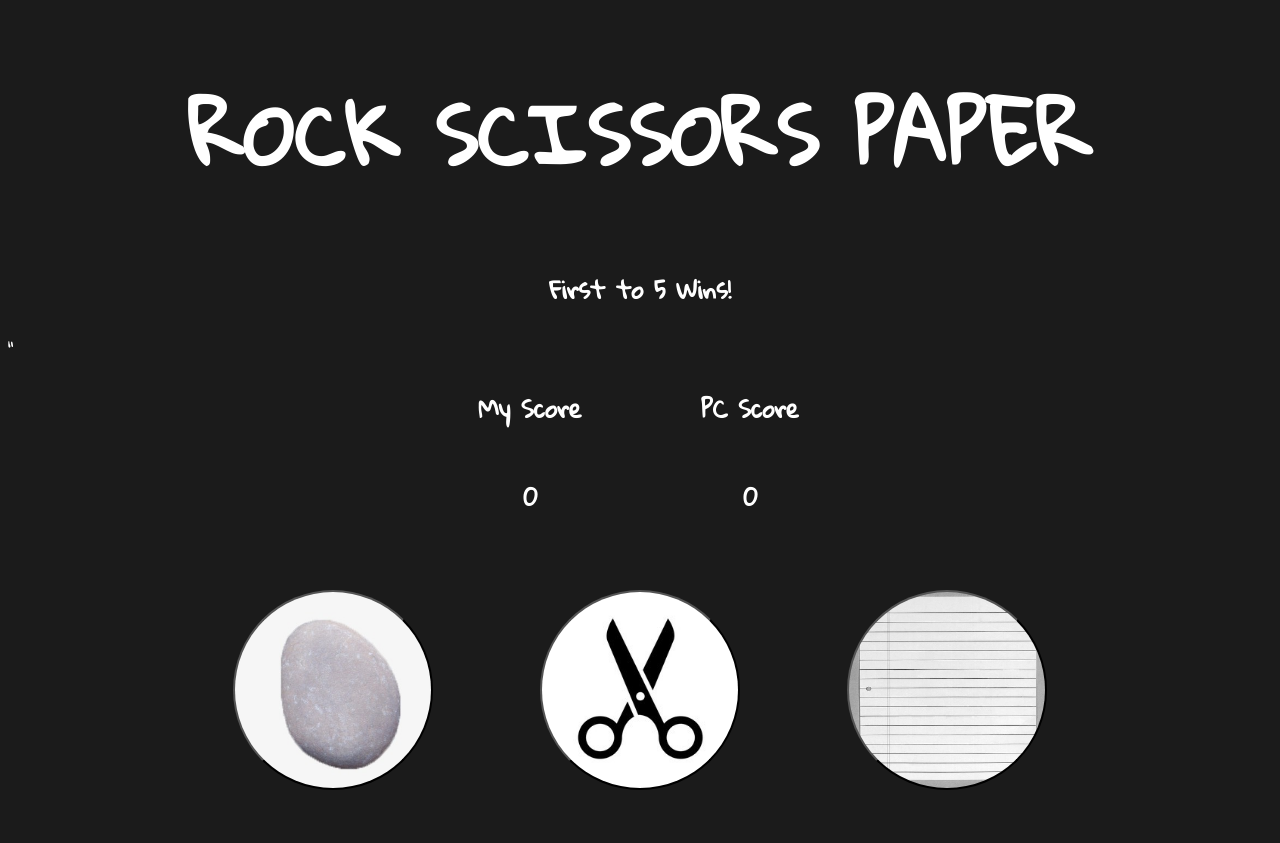
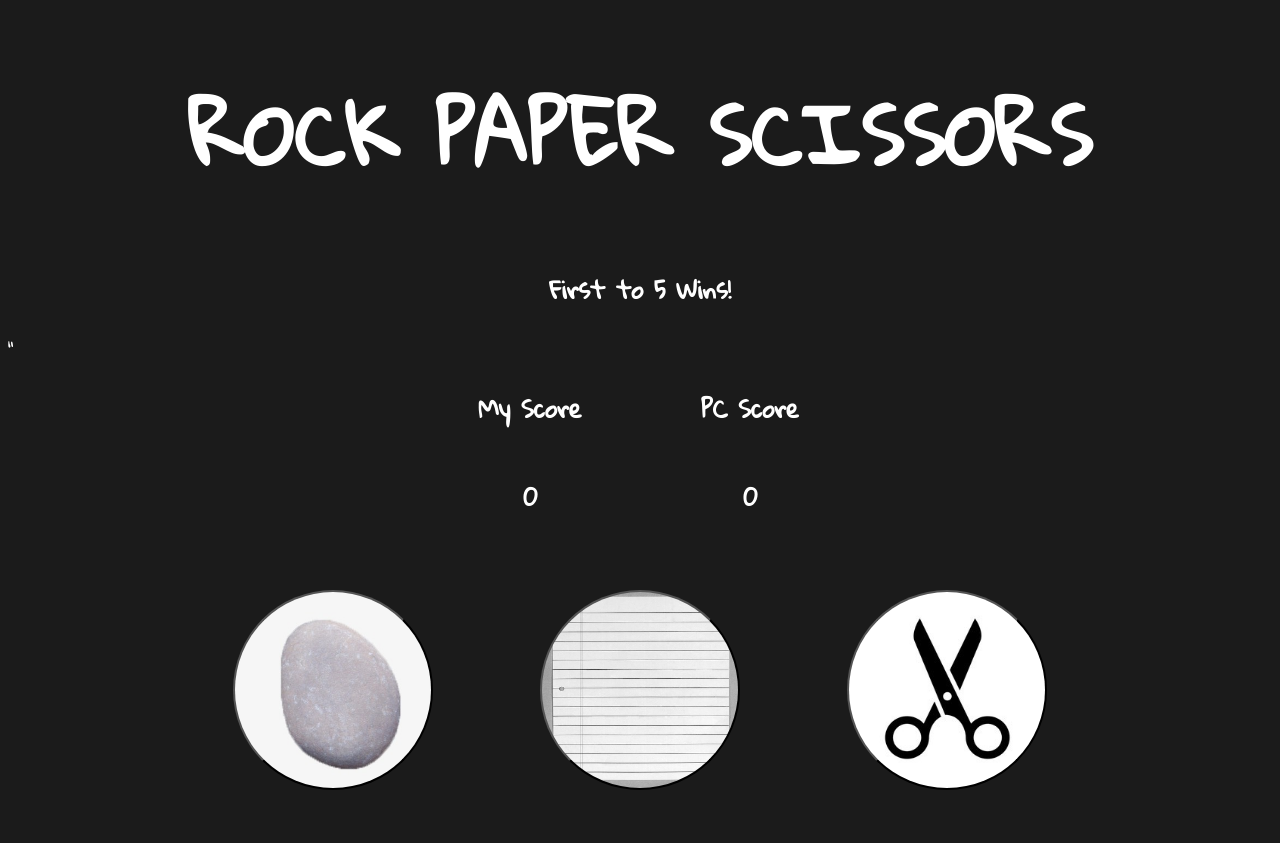
Before and after one commit to Kelses/kelses.github.io, a plain HTML site: page index.html in a window 1280 px wide. Shown: the top 843 px of the page. Drawn offline with Linux system fonts and the light colour scheme.

Commit message:
fix order of RPS

```diff
--- a/index.html
+++ b/index.html
@@ -12,7 +12,7 @@
 
 <body>
     <header class="header">
-        <h1 class="Title"> ROCK SCISSORS PAPER</h1>
+        <h1 class="Title"> ROCK PAPER SCISSORS</h1>
     </header>
     <div class="rules">
         <h2 class="rules-text">First to 5 Wins!</h2>
@@ -30,8 +30,8 @@
         </div>
         <div class="buttons">
             <button class="btn" id="rock" onclick="myClick('rock')"></button>
+            <button class="btn" id="paper" onclick="myClick('paper')"></button>
             <button class="btn" id="scissors" onclick="myClick('scissors')"></button>
-            <button class="btn" id="paper" onclick="myClick('paper')"></button>
         </div>
         <div class="footer-text">
             <p class="winner-text" id="output">May the Better Player Win!</p>
```
